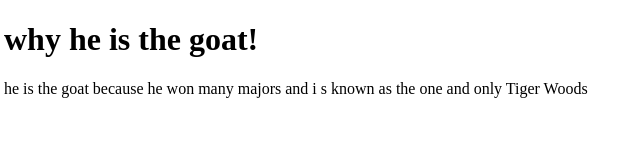
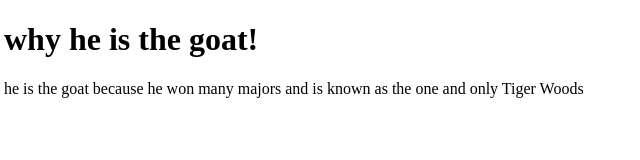
Before and after one commit to mg10468-cell/Mauro-7A, a plain HTML site: page index.html in a window 1280 px wide. Shown: the full height of the page, 4-644 px from the left. Drawn offline with Linux system fonts and the light colour scheme.

Commit message:
Update index.html

```diff
--- a/index.html
+++ b/index.html
@@ -7,6 +7,6 @@
 </head>
 <body>
     <h1>why he is the goat!</h1>
-    <p>he is the goat because he won many majors and i s known as the one and only Tiger Woods </p>
+    <p>he is the goat because he won many majors and is known as the one and only Tiger Woods </p>
 </body>
 </html>
```
